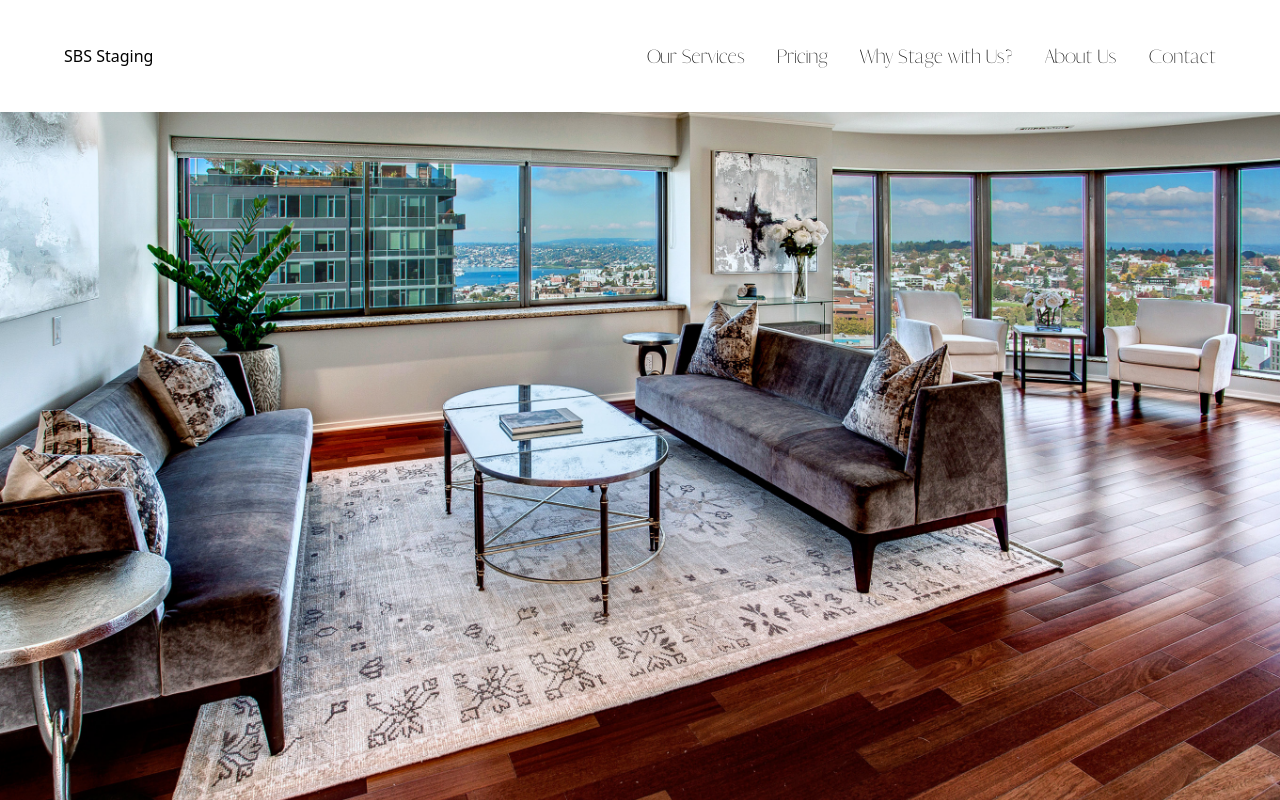
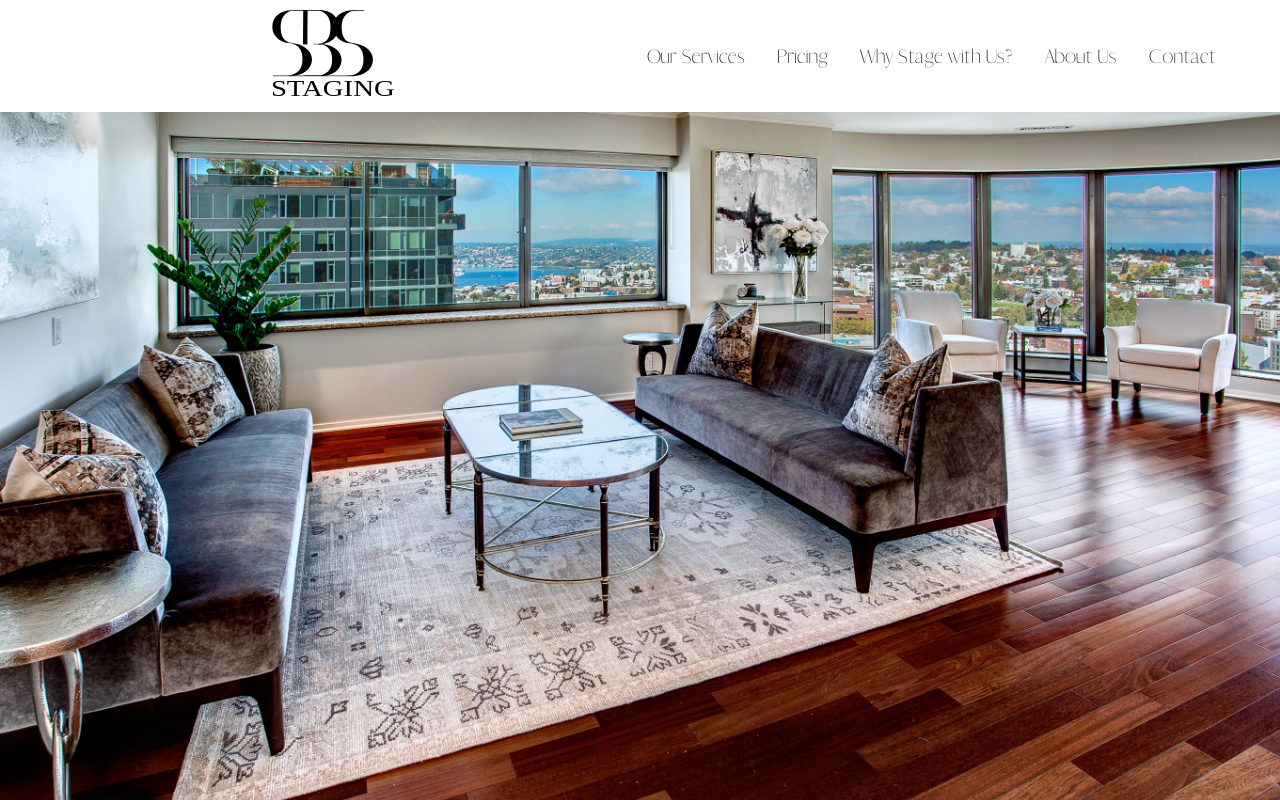
Before and after one commit to hmaiermack/sbs-staging, a Next.js app: page / in a window 1280 px wide. Built offline with nearby package versions, Linux system fonts and the light colour scheme.

Commit message:
logo added

```diff
--- a/components/Layout.tsx
+++ b/components/Layout.tsx
@@ -1,4 +1,7 @@
 import React from 'react'
+import Image from 'next/image'
+import Logo from '../public/logo.svg'
+
 
 const Layout = ({children}: {children: React.ReactNode}) => {
   return (
@@ -13,7 +16,14 @@ const Layout = ({children}: {children: React.ReactNode}) => {
                 <svg xmlns="http://www.w3.org/2000/svg" fill="none" viewBox="0 0 24 24" className="inline-block w-6 h-6 stroke-current"><path stroke-linecap="round" stroke-linejoin="round" stroke-width="2" d="M4 6h16M4 12h16M4 18h16"></path></svg>
                 </label>
             </div>
-            <div className="flex-1 px-2 justify-center lg:justify-start mx-2">SBS Staging</div>
+            <div className="flex-1 px-2 justify-center lg:justify-start mx-2">
+                <div className='w-28 lg:w-36 mx-auto'>
+                <Image
+                    src={Logo}
+                    layout="responsive"
+                />
+                </div>
+            </div>
             <div className="flex-none hidden lg:block">
                 <ul className="menu menu-horizontal font-yadon-regular text-xl">
                 {/* Navbar content */}
--- a/components/Navbar.tsx
+++ b/components/Navbar.tsx
@@ -1,4 +1,6 @@
 import React from 'react'
+import Image from 'next/image'
+import Hero from '../public/Image01.jpg'
 
 const Navbar = () => {
   return (
--- a/pages/index.tsx
+++ b/pages/index.tsx
@@ -4,6 +4,8 @@ import Image from 'next/image'
 import Divider from '../components/Divider'
 import Layout from '../components/Layout'
 import Hero from '../public/Image01.jpg'
+import Logo from '../public/logo.svg'
+
 
 
 const Home: NextPage = () => {
@@ -121,9 +123,17 @@ const Home: NextPage = () => {
       </div>
 
               {/* Footer */}
-              <footer className="footer p-10 bg-base-200 text-base-content w-screen absolute left-0">
+              <footer className="footer p-10 bg-gray-200 text-gray-600 w-screen absolute left-0">
   <div>
-    <p className='max-w-prose'>SBS Staging<br />Lorem ipsum dolor sit amet, consectetur adipisicing elit. Enim illum inventore, cum, aliquam facilis libero repudiandae maxime deserunt soluta dolorum optio? Tempore dolores iste distinctio dolorum ipsa temporibus minus exercitationem id explicabo, voluptatibus, cumque quidem. Possimus veniam sit soluta facere.</p>
+    <p className='max-w-prose'>
+    <div className='w-28 lg:w-36 mx-auto text-white'>
+                <Image
+                    src={Logo}
+                    layout="responsive"
+                />
+                </div>
+
+      <br />Lorem ipsum dolor sit amet, consectetur adipisicing elit. Enim illum inventore, cum, aliquam facilis libero repudiandae maxime deserunt soluta dolorum optio? Tempore dolores iste distinctio dolorum ipsa temporibus minus exercitationem id explicabo, voluptatibus, cumque quidem. Possimus veniam sit soluta facere.</p>
   </div>
   <div>
     <span className="footer-title text-purple-400">Services</span>
```
Also changed, not shown: public/logo.svg (added).
